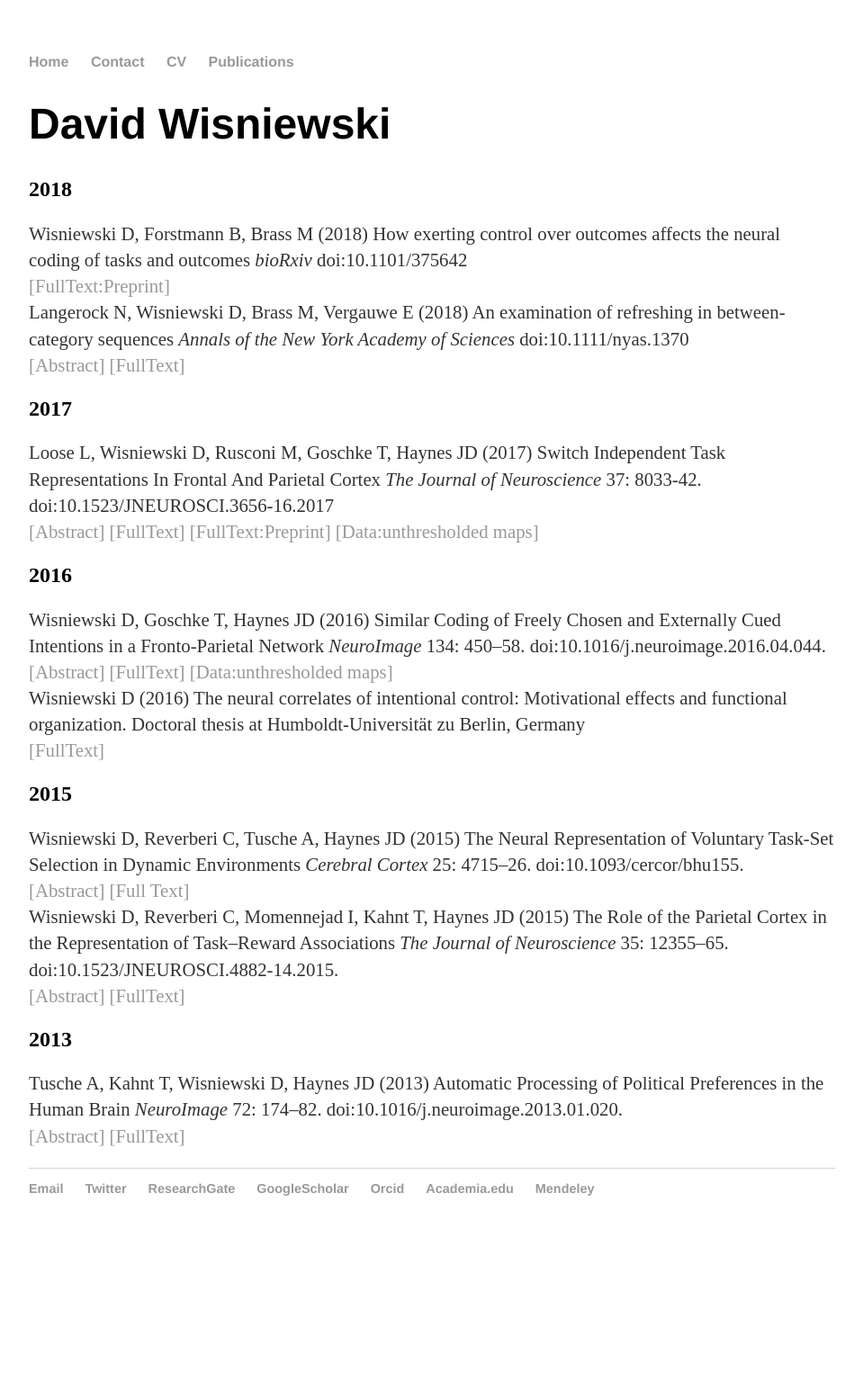
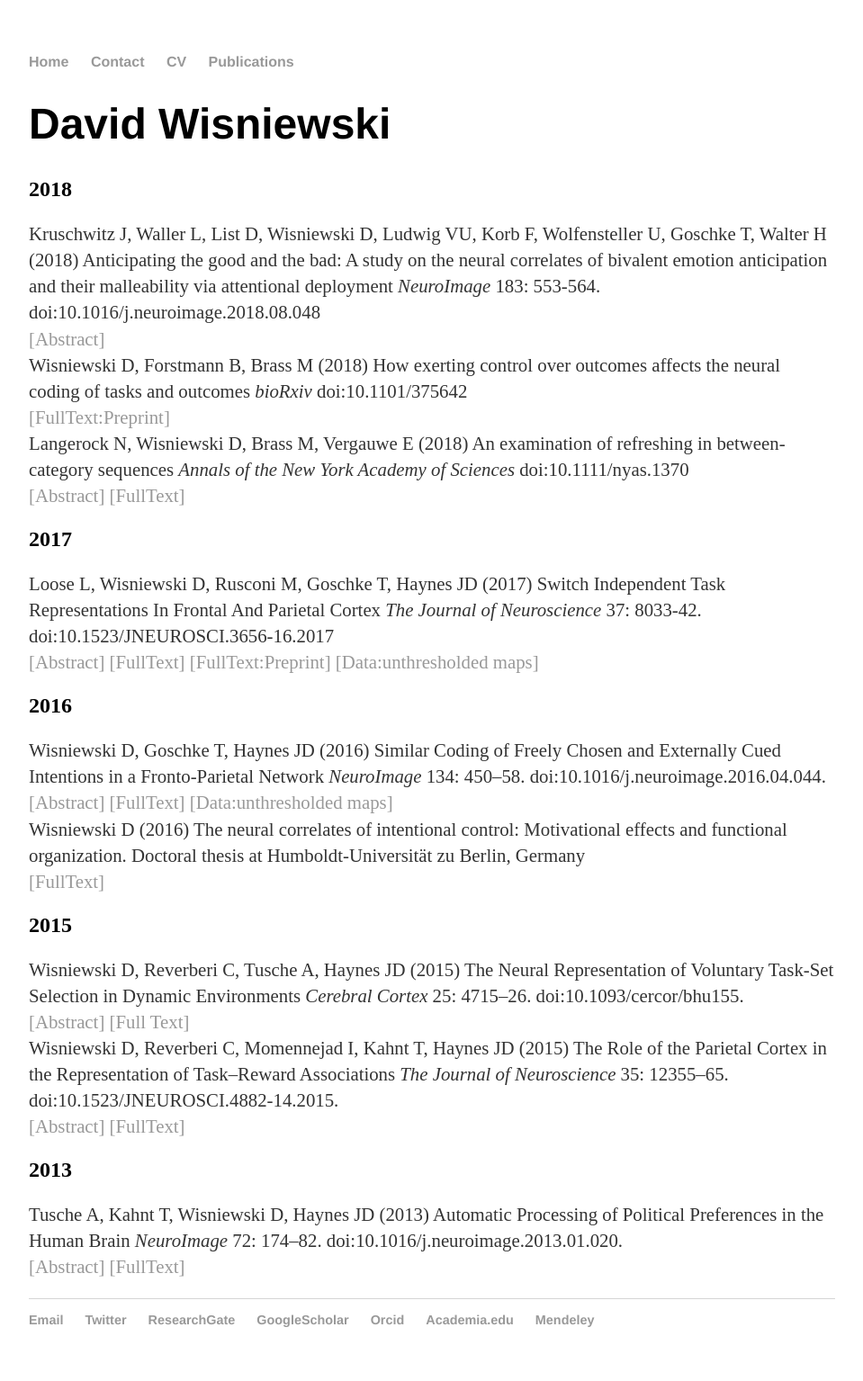
Before and after one commit to davidwisniewski/davidwisniewski.github.io, a Jekyll site: the page built from publications/index.html, in a window 1280 px wide. Shown: the whole page at 90% size, without its empty margins (160-1119 px from the left). Built offline with Jekyll 4.4.1, drawn with Linux system fonts in a browser that asks for light colours; before the commit the page ends 1389 px from its top, so only the background shows below that.

Commit message:
added citation: Kruscwitz et al 2018

```diff
--- a/publications/index.html
+++ b/publications/index.html
@@ -6,6 +6,8 @@ title: David Wisniewski
 	<h1>David Wisniewski</h1>
 	<h2>2018</h2>
 	<p>
+	Kruschwitz J, Waller L, List D, Wisniewski D, Ludwig VU, Korb F, Wolfensteller U, Goschke T, Walter H (2018) Anticipating the good and the bad: A study on the neural correlates of bivalent emotion anticipation and their malleability via attentional deployment <em>NeuroImage</em> 183: 553-564. doi:10.1016/j.neuroimage.2018.08.048<br>
+	<a href="https://www.sciencedirect.com/science/article/pii/S1053811918307468">[Abstract]</a><br>
 	Wisniewski D, Forstmann B, Brass M (2018) How exerting control over outcomes affects the neural coding of tasks and outcomes <em>bioRxiv</em> doi:10.1101/375642<br>
 	<a href="https://www.biorxiv.org/content/early/2018/07/30/375642">[FullText:Preprint]</a><br>
 	Langerock N, Wisniewski D, Brass M, Vergauwe E (2018) An examination of refreshing in between-category sequences <em>Annals of the New York Academy of Sciences</em> doi:10.1111/nyas.1370  <br>
```
